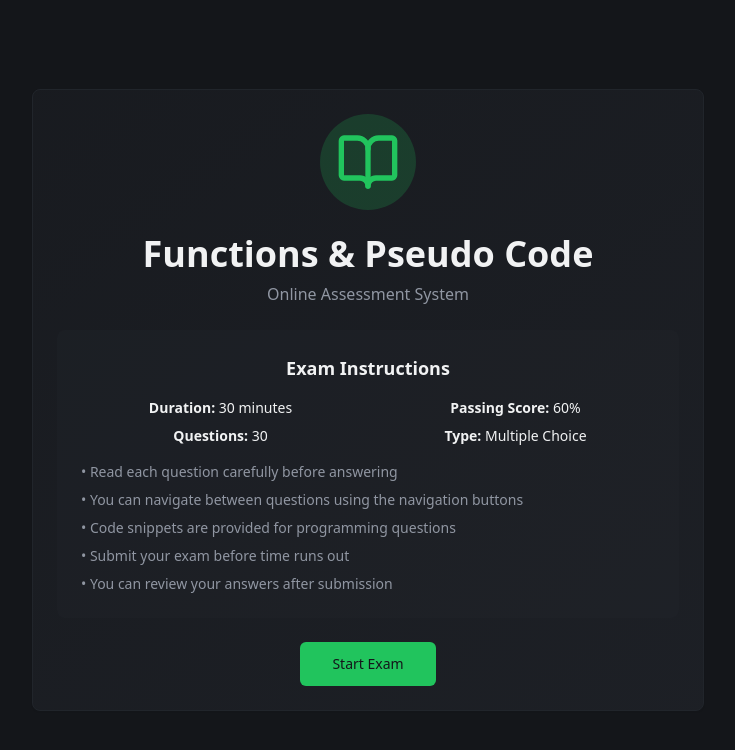
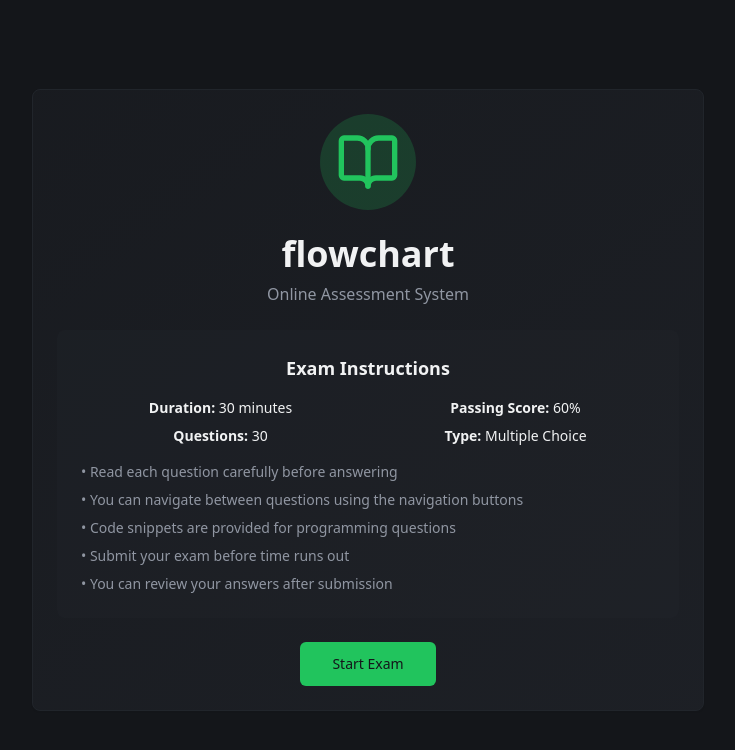
Before and after one commit to mohamed-khaled-ctrl/Binary-Search, a React (Vite) app: page / in a window 1280 px wide. Shown: the top 750 px of the page, without its empty margins (272-1007 px from the left). Built offline with nearby package versions, Linux system fonts and the light colour scheme.

Commit message:
Fix: applied changes after first deploy

```diff
--- a/src/data/examData.ts
+++ b/src/data/examData.ts
@@ -427,7 +427,7 @@ export const examQuestions: Question[] = [
 ];
 
 export const examConfig = {
-  title: "Functions & Pseudo Code",
+  title: "flowchart",
   duration: 30, // minutes
   totalQuestions: examQuestions.length,
   passingScore: 60 // percentage
```
